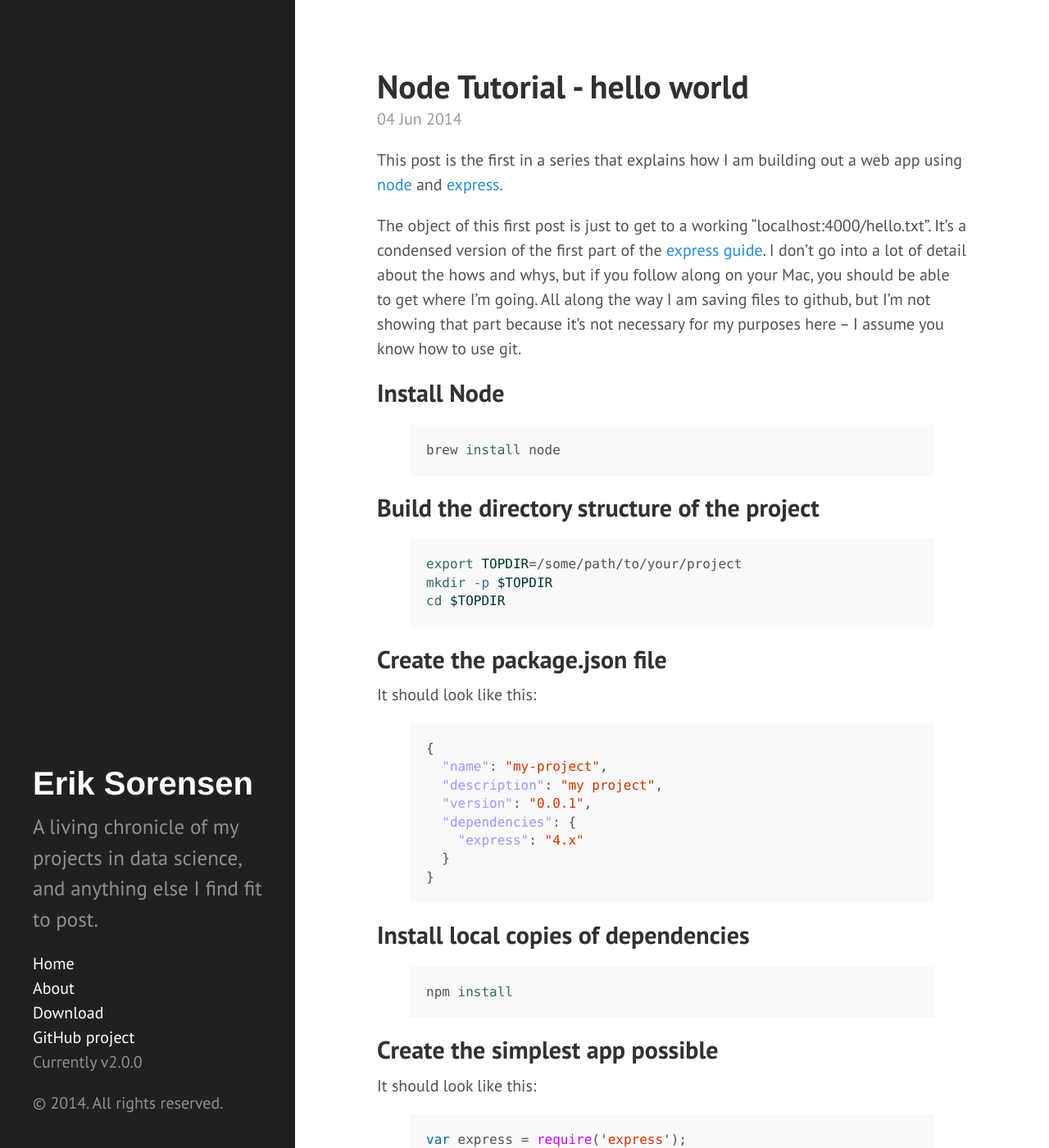
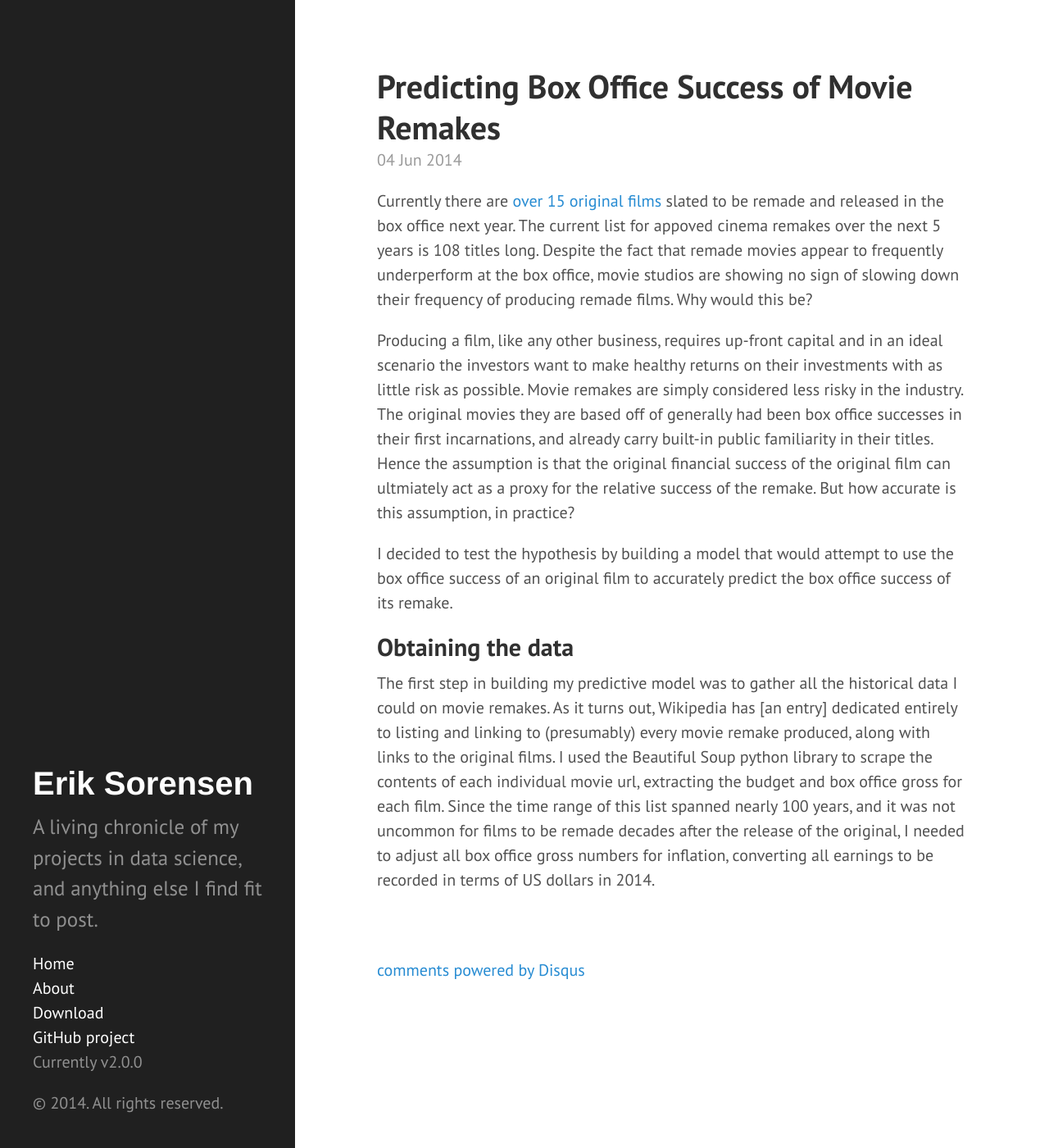
Before and after one commit to squip/squip.github.io, a Jekyll site: the page built from _posts/2014-06-04-node-1.md, in a window 1280 px wide and 1400 px high. Shown: the whole window at 82% size. Built offline with Jekyll 4.4.1, drawn with Linux system fonts in a browser that asks for light colours; Markdown is read by kramdown in place of the engine named in the settings; comment, search, counter and statistics services are not loaded; some of the changed text lies outside the part shown.

Commit message:
moving remake post to front

```diff
--- a/_posts/2014-06-04-node-1.md
+++ b/_posts/2014-06-04-node-1.md
@@ -1,63 +1,16 @@
 ---
 layout: post
-title: Node Tutorial - hello world
+comments: true
+title: Predicting Box Office Success of Movie Remakes
 ---
 
-This post is the first in a series that explains how I am building out a web app using [node](http://nodejs.org/) and [express](http://expressjs.com/).
 
-The object of this first post is just to get to a working "localhost:4000/hello.txt". It's a condensed version of the first part of the [express guide](http://expressjs.com/guide.html). I don't go into a lot of detail about the hows and whys, but if you follow along on your Mac, you should be able to get where I'm going. All along the way I am saving files to github, but I'm not showing that part because it's not necessary for my purposes here -- I assume you know how to use git.
+Currently there are [over 15 original films](http://www.imdb.com/list/ls052091214/?start=1&view=detail&sort=release_date_us:desc&defaults=1&scb=0.48789280536584556) slated to be remade and released in the box office next year.  The current list for appoved cinema remakes over the next 5 years is 108 titles long. Despite the fact that remade movies appear to frequently underperform at the box office, movie studios are showing no sign of slowing down their frequency of producing remade films. Why would this be?
 
-## Install Node
-{% highlight bash %}
-brew install node
-{% endhighlight %}
+Producing a film, like any other business, requires up-front capital and in an ideal scenario the investors want to make healthy returns on their investments with as little risk as possible. Movie remakes are simply considered less risky in the industry. The original movies they are based off of generally had been box office successes in their first incarnations, and already carry built-in public familiarity in their titles. Hence the assumption is that the original financial success of the original film can ultmiately act as a proxy for the relative success of the remake. But how accurate is this assumption, in practice?
 
-## Build the directory structure of the project
-{% highlight bash %}
-export TOPDIR=/some/path/to/your/project
-mkdir -p $TOPDIR
-cd $TOPDIR
-{% endhighlight %}
+I decided to test the hypothesis by building a model that would attempt to use the box office success of an original film to accurately predict the box office success of its remake.
 
-## Create the package.json file
+## Obtaining the data
 
-It should look like this:
-{% highlight json %}
-{
-  "name": "my-project",
-  "description": "my project",
-  "version": "0.0.1",
-  "dependencies": {
-    "express": "4.x"
-  }
-}
-{% endhighlight %}
-
-## Install local copies of dependencies
-{% highlight bash %}
-npm install
-{% endhighlight %}
-
-## Create the simplest app possible
-
-It should look like this:
-
-{% highlight javascript %}
-var express = require('express');
-var app = express();
-app.get('/hello.txt', function(req, res){
-      res.send('Hello World');
-});
-var server = app.listen(3000, function() {
-        console.log('Listening on port %d', server.address().port);
-});
-EOF
-{% endhighlight %}
-
-## Start it up
-
-Once you've started the app, point your browser at http://localhost:3000/hello.txt to see 'Hello World'.
-
-{% highlight bash %}
-node app
-{% endhighlight %}
+The first step in building my predictive model was to gather all the historical data I could on movie remakes.  As it turns out, Wikipedia has [an entry] dedicated entirely to listing and linking to (presumably) every movie remake produced, along with links to the original films.  I used the Beautiful Soup python library to scrape the contents of each individual movie url, extracting the budget and box office gross for each film. Since the time range of this list spanned nearly 100 years, and it was not uncommon for films to be remade decades after the release of the original, I needed to adjust all box office gross numbers for inflation, converting all earnings to be recorded in terms of US dollars in 2014.
```
